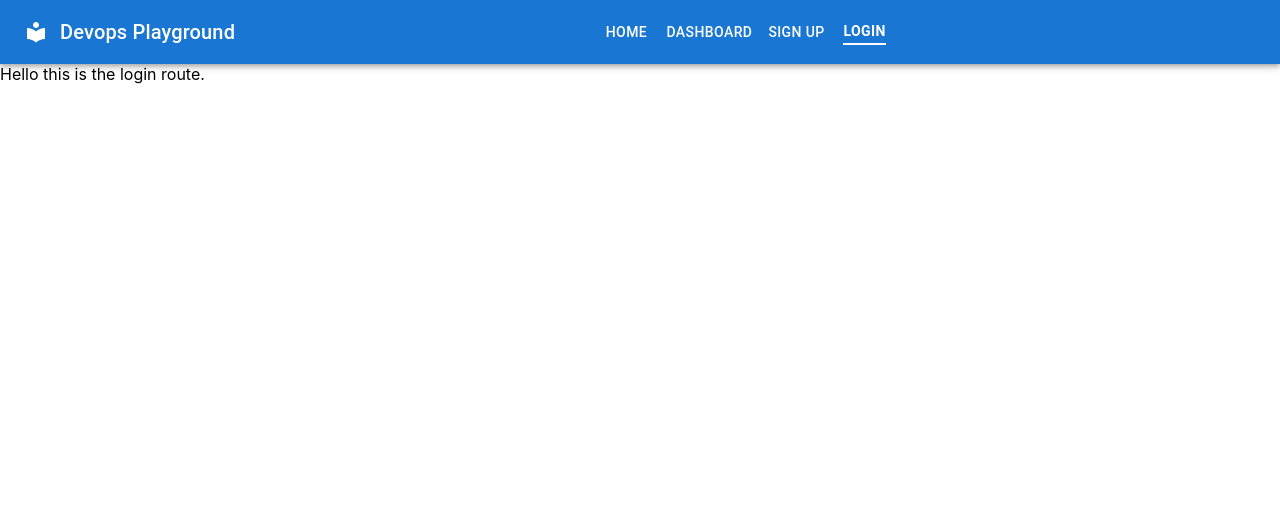
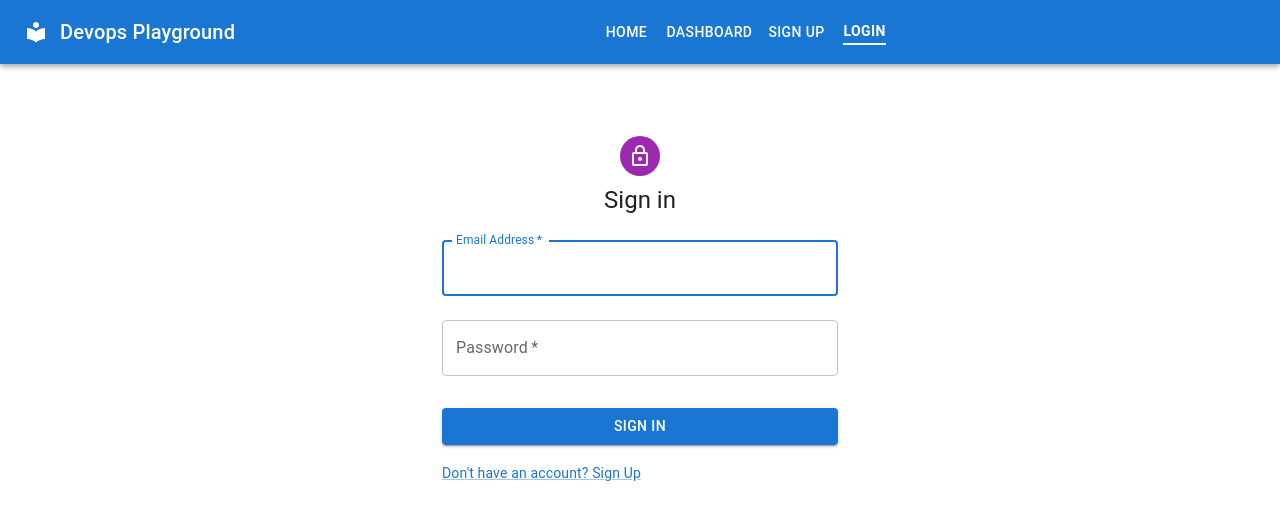
Before and after one commit to silairSileewa1/dev_ops_pg, a React (Create React App) app: page /login in a window 1280 px wide. Shown: the top 520 px of the page. Built offline with nearby package versions, Linux system fonts and the light colour scheme.

Commit message:
Added: added signup page
TOTO: add sign in functionality

```diff
--- a/src/pages/login/Login.tsx
+++ b/src/pages/login/Login.tsx
@@ -1,7 +1,83 @@
-import React from "react";
+import * as React from "react";
+import LockOutlinedIcon from "@mui/icons-material/LockOutlined";
+import Avatar from "@mui/material/Avatar";
+import Box from "@mui/material/Box";
+import Button from "@mui/material/Button";
+import Checkbox from "@mui/material/Checkbox";
+import Container from "@mui/material/Container";
+import CssBaseline from "@mui/material/CssBaseline";
+import FormControlLabel from "@mui/material/FormControlLabel";
+import Grid from "@mui/material/Grid";
+import Link from "@mui/material/Link";
+import { createTheme, ThemeProvider } from "@mui/material/styles";
+import TextField from "@mui/material/TextField";
+import Typography from "@mui/material/Typography";
 
-const Login = () => {
-  return <div>Hello this is the login route.</div>;
-};
+export default function Login() {
+  const handleSubmit = (event: React.FormEvent<HTMLFormElement>) => {
+    event.preventDefault();
+    const data = new FormData(event.currentTarget);
+    console.log({
+      email: data.get("email"),
+      password: data.get("password"),
+    });
+  };
 
-export default Login;
+  return (
+    <Container component="main" maxWidth="xs">
+      <CssBaseline />
+      <Box
+        sx={{
+          marginTop: 8,
+          display: "flex",
+          flexDirection: "column",
+          alignItems: "center",
+        }}
+      >
+        <Avatar sx={{ m: 1, bgcolor: "secondary.main" }}>
+          <LockOutlinedIcon />
+        </Avatar>
+        <Typography component="h1" variant="h5">
+          Sign in
+        </Typography>
+        <Box component="form" onSubmit={handleSubmit} noValidate sx={{ mt: 1 }}>
+          <TextField
+            margin="normal"
+            required
+            fullWidth
+            id="email"
+            label="Email Address"
+            name="email"
+            autoComplete="email"
+            autoFocus
+          />
+          <TextField
+            margin="normal"
+            required
+            fullWidth
+            name="password"
+            label="Password"
+            type="password"
+            id="password"
+            autoComplete="current-password"
+          />
+          <Button
+            type="submit"
+            fullWidth
+            variant="contained"
+            sx={{ mt: 3, mb: 2 }}
+          >
+            Sign In
+          </Button>
+          <Grid container>
+            <Grid item>
+              <Link href="/signup" variant="body2">
+                {"Don't have an account? Sign Up"}
+              </Link>
+            </Grid>
+          </Grid>
+        </Box>
+      </Box>
+    </Container>
+  );
+}
```
